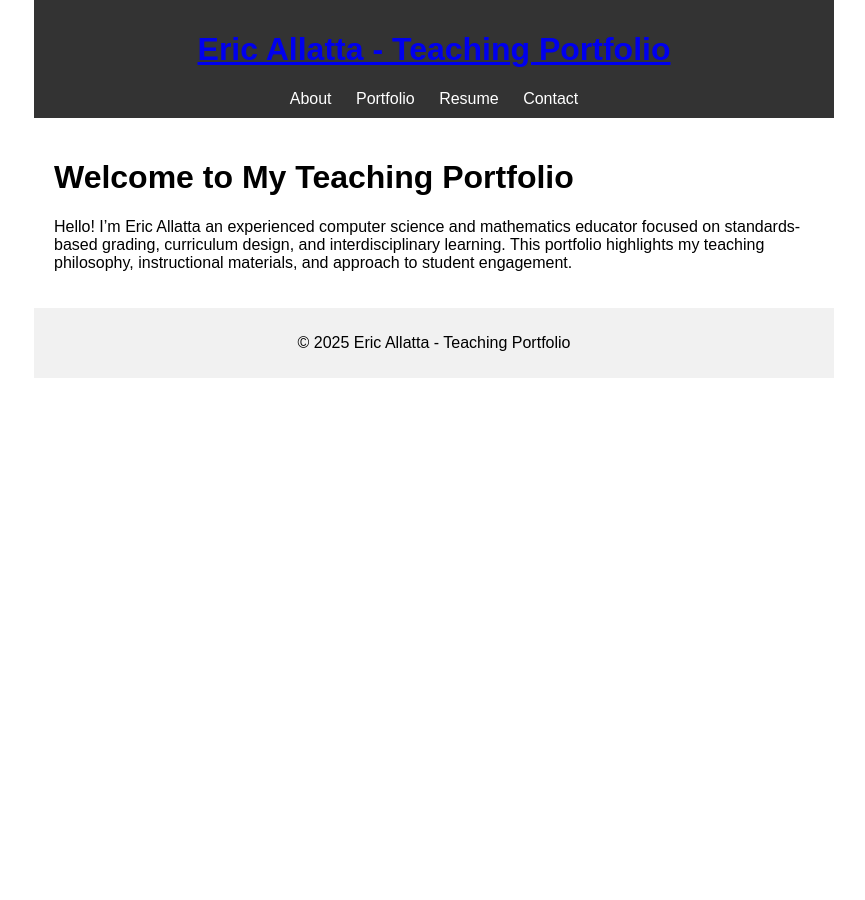
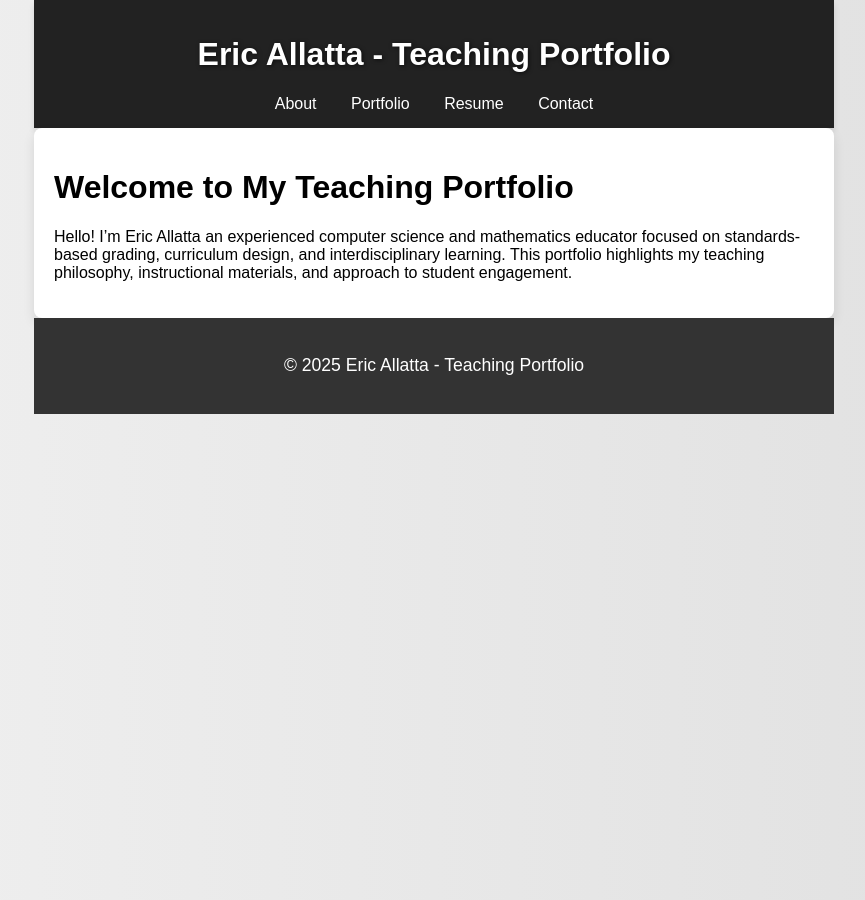
Before and after one commit to MrAllatta/teaching-portfolio, a Jekyll site: the page built from index.md, in a window 1280 px wide. Shown: the whole page, without its empty margins (206-1071 px from the left). Built offline with Jekyll 4.4.1, drawn with Linux system fonts in a browser that asks for light colours.

Commit message:
updated css

```diff
--- a/assets/css/style.css
+++ b/assets/css/style.css
@@ -4,27 +4,66 @@ body {
     padding: 0;
     max-width: 800px;
     margin: auto;
+    background: linear-gradient(to right, #f0f0f0, #e0e0e0);
+    animation: fadeIn .1s ease-in;
 }
 
 header {
-    background: #333;
+    background: #222;
     color: white;
-    padding: 10px;
+    padding: 15px;
     text-align: center;
+    box-shadow: 0 4px 6px rgba(0, 0, 0, 0.1);
+}
+
+header h1 {
+    font-size: 2em;
+    font-weight: bold;
+    text-shadow: 1px 1px 4px rgba(0, 0, 0, 0.6); /* Adding a shadow for better contrast */
 }
 
 nav a {
     color: white;
-    margin: 0 10px;
+    margin: 0 15px;
     text-decoration: none;
+    font-weight: 500;
+    transition: color 0.3s ease, text-decoration 0.3s ease;
+}
+
+nav a:hover {
+    color: #ff7f50;
+    text-decoration: underline;
+}
+
+header h1 a {
+    color: white; /* Ensures the link text is white */
+    text-decoration: none; /* Optional: removes underline */
+}
+
+header h1 a:hover {
+    color: #ff7f50; /* Optional: changes color on hover */
 }
 
 main {
     padding: 20px;
+    background: #ffffff;
+    border-radius: 8px;
+    box-shadow: 0 6px 12px rgba(0, 0, 0, 0.1);
 }
 
 footer {
     text-align: center;
-    padding: 10px;
-    background: #f1f1f1;
+    padding: 20px;
+    background: #333;
+    color: white;
+    font-size: 1.1em;
 }
+
+/* Fade-in animation for body */
+@keyframes fadeIn {
+    0% {
+        opacity: 0;
+    }
+    100% {
+        opacity: 1;
+    }
```
